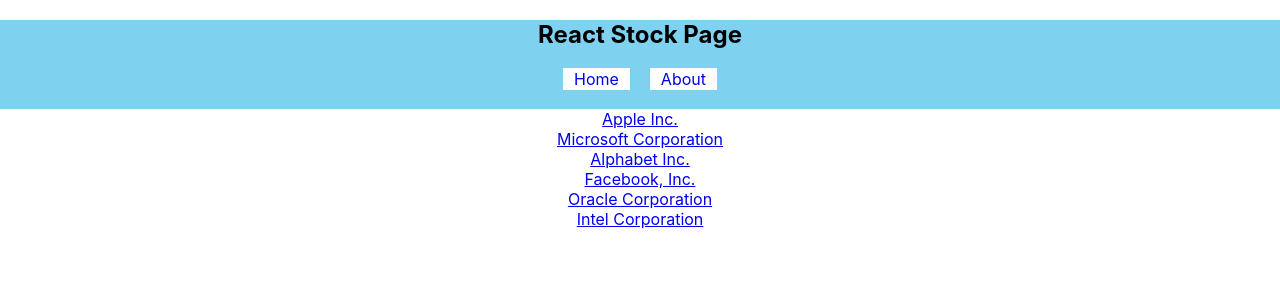
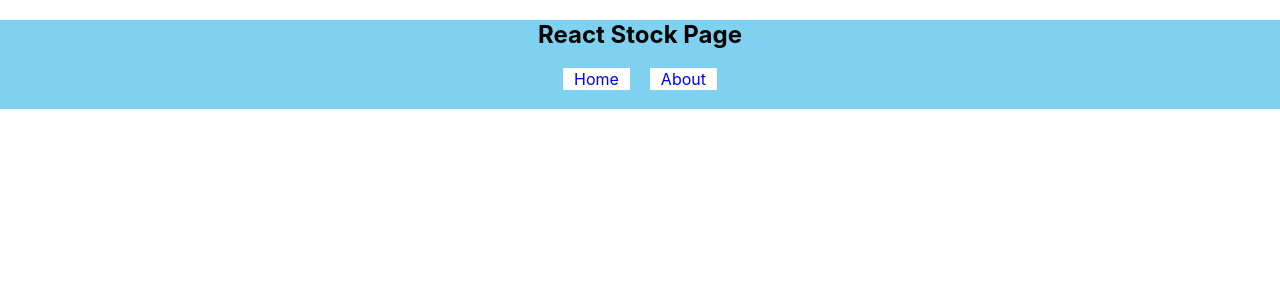
Before and after one commit to wlnston1/stock_page_react, a React (Create React App) app: page / in a window 1280 px wide. Shown: the top 300 px of the page. Built offline with nearby package versions, Linux system fonts and the light colour scheme.

Commit message:
complete projects with styles

```diff
--- a/src/App.js
+++ b/src/App.js
@@ -12,12 +12,12 @@
         <header className='header'>
           <h2> React Stock Page </h2>
           <nav>
-            <Link className='navigation-link' to="/">Home</Link>
+            <Link className='navigation-link' to="/stocks">Home</Link>
             <Link className='navigation-link' to="/about">About</Link>
           </nav>
         </header>
         <Routes>
-          <Route path="/" exact element={<Home />} />
+          <Route path="/stocks" exact element={<Home />} />
           <Route path="/about" element={<About />} />
           <Route path="stocks/:id" element={<StockDetail />} />
         </Routes>
```
Also changed, not shown: src/components/StockDetail/index.js (+0 -8 lines).
